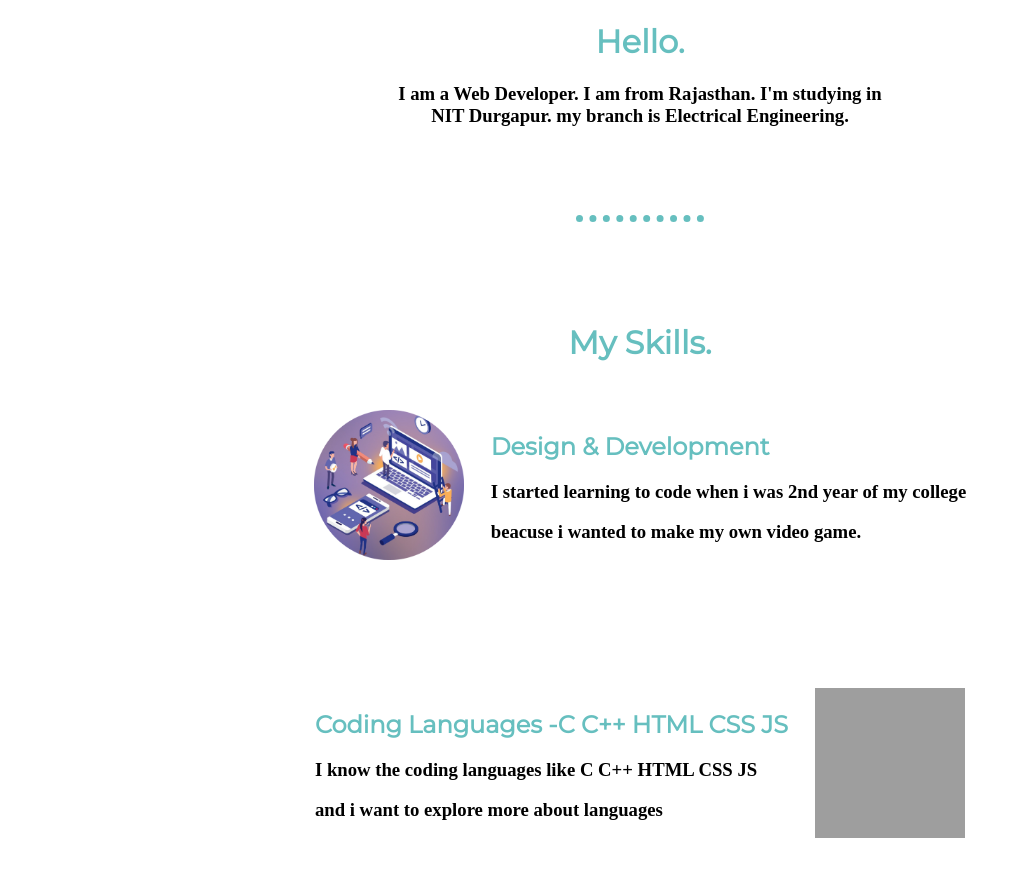
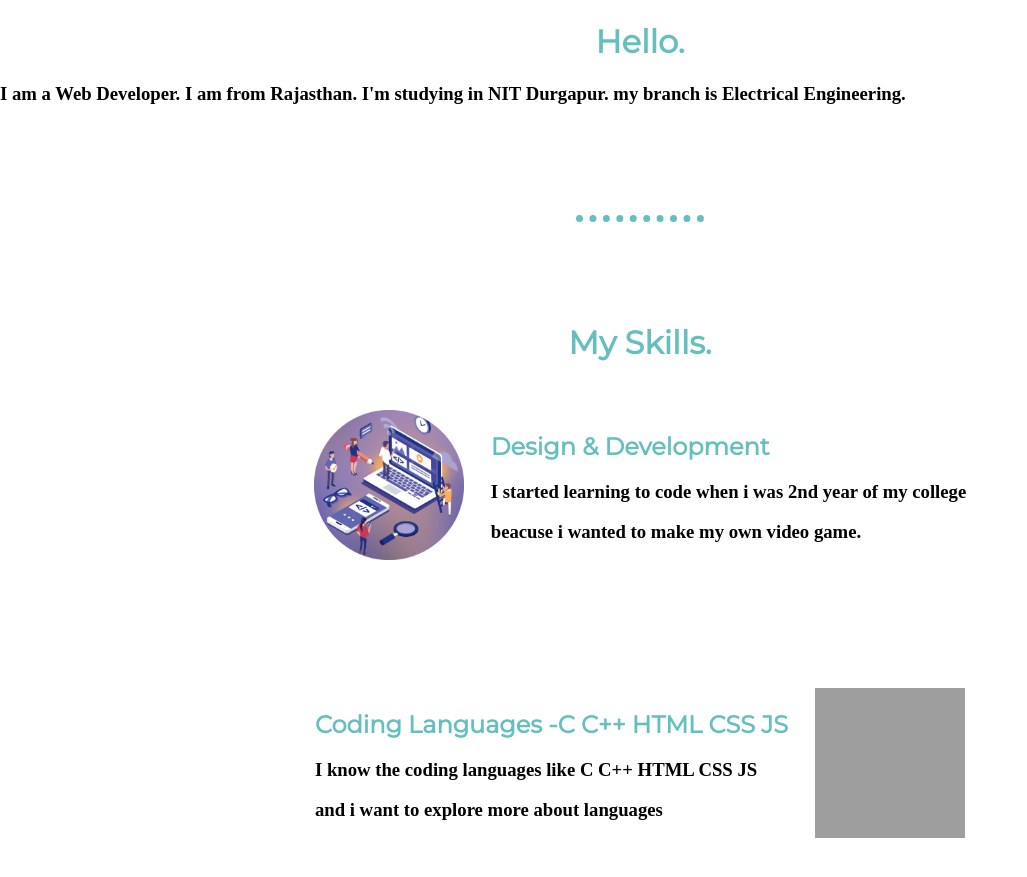
Before and after one commit to VISHALSINGHJADAUN/cv, a plain HTML site: page index.html in a window 1280 px wide. Shown: the part 967-1844 px from the top of the page, without its empty margins (0-1027 px from the left). Drawn offline with Linux system fonts and the light colour scheme; grey boxes are pictures that could not be loaded.

Commit message:
Update index.html

```diff
--- a/index.html
+++ b/index.html
@@ -28,8 +28,7 @@
 <br> <br> <br> <br> <br> <center> <img src="img/vsj.png"  width="200" height="200" > </center>
 <center> <h1 class="n" >Hello. </h1> </center>
 
-<h3> <center> I am a Web Developer. I am from Rajasthan. I'm studying in <br>
-NIT Durgapur. my branch is Electrical Engineering.</h3> </center>
+<h3 class="x" >  I am a Web Developer. I am from Rajasthan. I'm studying in NIT Durgapur. my branch is Electrical Engineering.</h3>
 </div>
 <hr>
 <br> <br> <br> <br>
```
